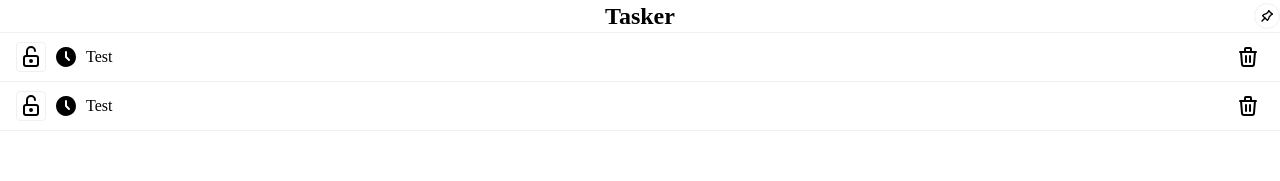
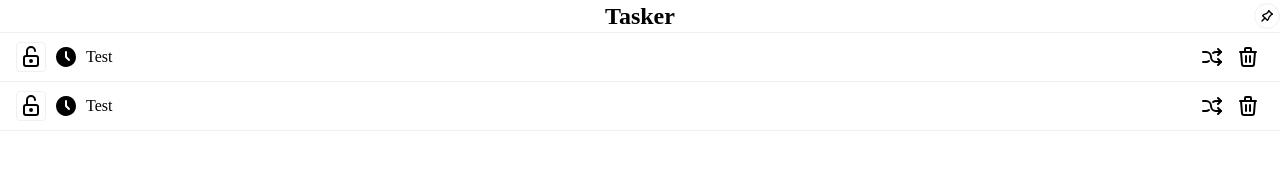
Before and after one commit to unosquare-sebastian-quintero/tasker, a React (Vite) app: page / in a window 1280 px wide. Shown: the top 181 px of the page. Built offline with nearby package versions, Linux system fonts and the light colour scheme.

Commit message:
refactor: style and menu example

```diff
--- a/src/components/common/backdrop/backdrop.tsx
+++ b/src/components/common/backdrop/backdrop.tsx
@@ -2,19 +2,29 @@ import { useEffect, useState } from "react";
 import { createPortal } from "react-dom";
 import styles from "./backdrop.module.scss";
 
-export type BackdropProps = React.PropsWithChildren;
+export type BackdropProps = React.PropsWithChildren & {
+  onClose?: () => void;
+};
 
-export function Backdrop({ children }: BackdropProps) {
+export function Backdrop({ onClose, children }: BackdropProps) {
   const [container, setContainer] = useState<HTMLDivElement>();
 
   useEffect(() => {
+    function onClick(event: MouseEvent) {
+      if (event.currentTarget === event.target) {
+        onClose?.();
+      }
+    }
+
     const div = document.createElement("div");
     div.classList.add(styles.backdrop);
+    div.addEventListener("click", onClick);
 
     document.body.appendChild(div);
     setContainer(div);
 
     return () => {
+      div.removeEventListener("click", onClick);
       document.body.removeChild(div);
     };
   }, []);
--- a/src/components/common/dialog/dialog.module.scss
+++ b/src/components/common/dialog/dialog.module.scss
@@ -4,10 +4,12 @@
   background-color: $secondary;
   border: $border-secondary;
   border-radius: $border-radius;
+  box-shadow: $shadow;
   &__header {
     border-bottom: $border-secondary;
     display: flex;
     align-items: start;
+    position: relative;
   }
   &__title {
     display: flex;
@@ -15,7 +17,10 @@
     padding: 0.25rem 0.75rem;
   }
   &__close {
-    padding: 0.25rem;
+    position: absolute;
+    top: 50%;
+    right: 0.25rem;
+    transform: translateY(-50%);
   }
   &__button {
     color: $secondary-shade-4;
--- a/src/components/common/dialog/dialog.tsx
+++ b/src/components/common/dialog/dialog.tsx
@@ -18,12 +18,12 @@ export function Dialog({
   className,
   ...props
 }: DialogProps) {
-  function handleIconButtonClick() {
+  function handleCloseAction() {
     onClose?.();
   }
 
   return (
-    <Backdrop>
+    <Backdrop onClose={handleCloseAction}>
       <div
         {...props}
         className={clsx(className, styles.dialog)}
@@ -39,7 +39,7 @@ export function Dialog({
             <IconButton
               variant="borderless"
               className={clsx(styles.dialog__button)}
-              onClick={handleIconButtonClick}
+              onClick={handleCloseAction}
             >
               <IconX size={16} />
             </IconButton>
--- a/src/components/common/menu-button/menu-button.tsx
+++ b/src/components/common/menu-button/menu-button.tsx
@@ -1,5 +1,5 @@
 import clsx from "clsx";
-import { useState } from "react";
+import { cloneElement, useState } from "react";
 import { BaseButtonProps } from "../base-button/base-button";
 import { Dialog } from "../dialog/dialog";
 import { Menu, MenuProps } from "../menu/menu";
@@ -56,6 +56,15 @@ export function MenuButton<TProps extends BaseButtonProps = BaseButtonProps>({
     closeMenu();
   }
 
+  function handleOptionSelected(value: string) {
+    closeMenu();
+    menu.props.onOptionSelected?.(value);
+  }
+
+  const menuClone = cloneElement(menu, {
+    onOptionSelected: handleOptionSelected,
+  });
+
   return (
     <>
       <Component
@@ -68,7 +77,7 @@ export function MenuButton<TProps extends BaseButtonProps = BaseButtonProps>({
       ></Component>
       {isMenuOpen ? (
         <Dialog title={dialogTitle} onClose={handleDialogClose}>
-          {menu}
+          {menuClone}
         </Dialog>
       ) : null}
     </>
--- a/src/components/tasks/task-list-item/standard-task-list-item.module.scss
+++ b/src/components/tasks/task-list-item/standard-task-list-item.module.scss
@@ -5,7 +5,7 @@
   display: flex;
   //   justify-content: space-between;
   align-items: center;
-  gap: 0.5rem;
+  gap: 0.25rem;
   background-color: $secondary;
   & ~ & {
     border-top: $border-secondary;
@@ -13,6 +13,11 @@
   &:last-child {
     border-bottom: $border-secondary;
   }
+  &__icon {
+    padding: 0.25rem;
+    display: flex;
+    align-items: center;
+  }
   &__label {
     flex-grow: 1;
   }
--- a/src/components/tasks/task-list-item/standard-task-list-item.tsx
+++ b/src/components/tasks/task-list-item/standard-task-list-item.tsx
@@ -1,5 +1,6 @@
 import {
   Icon,
+  IconArrowsShuffle,
   IconClockFilled,
   IconLock,
   IconLockOpen,
@@ -9,6 +10,8 @@ import {
 import { useState } from "react";
 import { Task, TaskType } from "../../../state/tasks/model";
 import { IconButton } from "../../common/icon-button/icon-button";
+import { MenuButton } from "../../common/menu-button/menu-button";
+import { Menu, MenuProps } from "../../common/menu/menu";
 import { ToggleButton } from "../../common/toggle-button/toggle-button";
 import { Typography } from "../../common/typography/typography";
 import styles from "./standard-task-list-item.module.scss";
@@ -23,9 +26,13 @@ const ICON_TYPE_MAP: Record<
 export type StandardTaskListItemProps = {
   uuid: string;
   task: Task;
+  menu?: React.ReactElement<MenuProps, typeof Menu>;
 };
 
-export function StandardTaskListItem({ task }: StandardTaskListItemProps) {
+export function StandardTaskListItem({
+  task,
+  menu,
+}: StandardTaskListItemProps) {
   const icon = ICON_TYPE_MAP[task.type];
 
   const [isLocked, setIsLocked] = useState(false);
@@ -39,10 +46,20 @@ export function StandardTaskListItem({ task }: StandardTaskListItemProps) {
       <ToggleButton onToggle={handleLockToggleButton}>
         {isLocked ? <IconLock /> : <IconLockOpen />}
       </ToggleButton>
-      {icon}
+      <span className={styles["task-list-item__icon"]}>{icon}</span>
       <span className={styles["task-list-item__label"]}>
         <Typography variant="body1">{task.label}</Typography>
       </span>
+      {menu ? (
+        <MenuButton
+          component={IconButton}
+          variant="borderless"
+          dialogTitle="Test"
+          menu={menu}
+        >
+          <IconArrowsShuffle />
+        </MenuButton>
+      ) : null}
       <IconButton variant="borderless">
         <IconTrash />
       </IconButton>
--- a/src/components/tasks/task-list-item/stopwatch-task-list-item.tsx
+++ b/src/components/tasks/task-list-item/stopwatch-task-list-item.tsx
@@ -1,3 +1,5 @@
+import { MenuItem } from "../../common/menu-item/menu-item";
+import { Menu } from "../../common/menu/menu";
 import {
   StandardTaskListItem,
   StandardTaskListItemProps,
@@ -8,5 +10,16 @@ export type StopwatchTaskListItemProps = StandardTaskListItemProps;
 export function StopwatchTaskListItem({
   ...props
 }: StopwatchTaskListItemProps) {
-  return <StandardTaskListItem {...props} />;
+  return (
+    <StandardTaskListItem
+      {...props}
+      menu={
+        <Menu onOptionSelected={console.log}>
+          <MenuItem variant="default" value="option-1">
+            Option 1
+          </MenuItem>
+        </Menu>
+      }
+    />
+  );
 }
--- a/src/styles/_theme.scss
+++ b/src/styles/_theme.scss
@@ -36,6 +36,8 @@ $space-2: 0.5rem;
 $space-3: 0.75rem;
 $space-4: 1rem;
 
+$shadow: 0 4px 16px rgba($primary, 0.2);
+
 %glassmorphism {
   backdrop-filter: blur(4px);
 }
```
